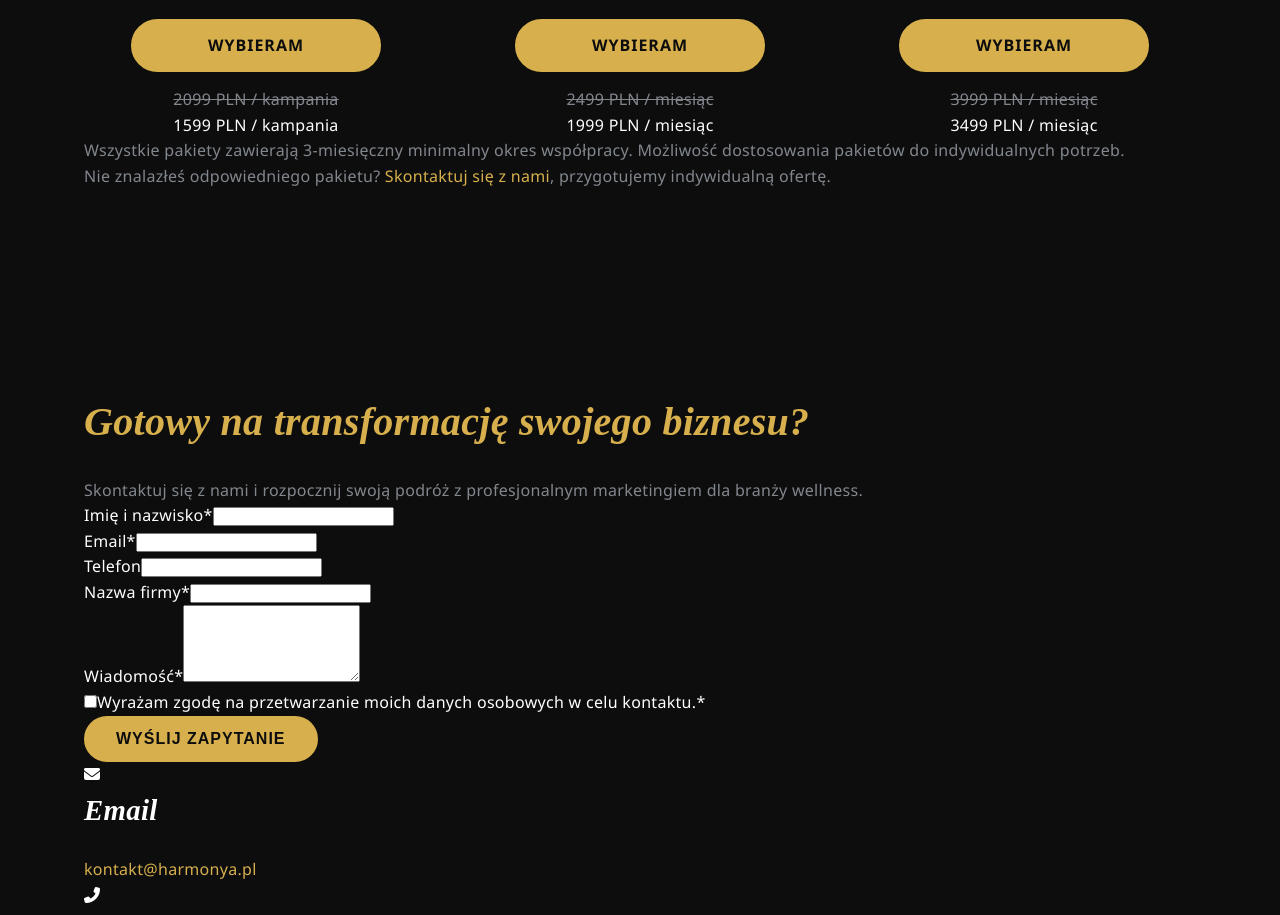
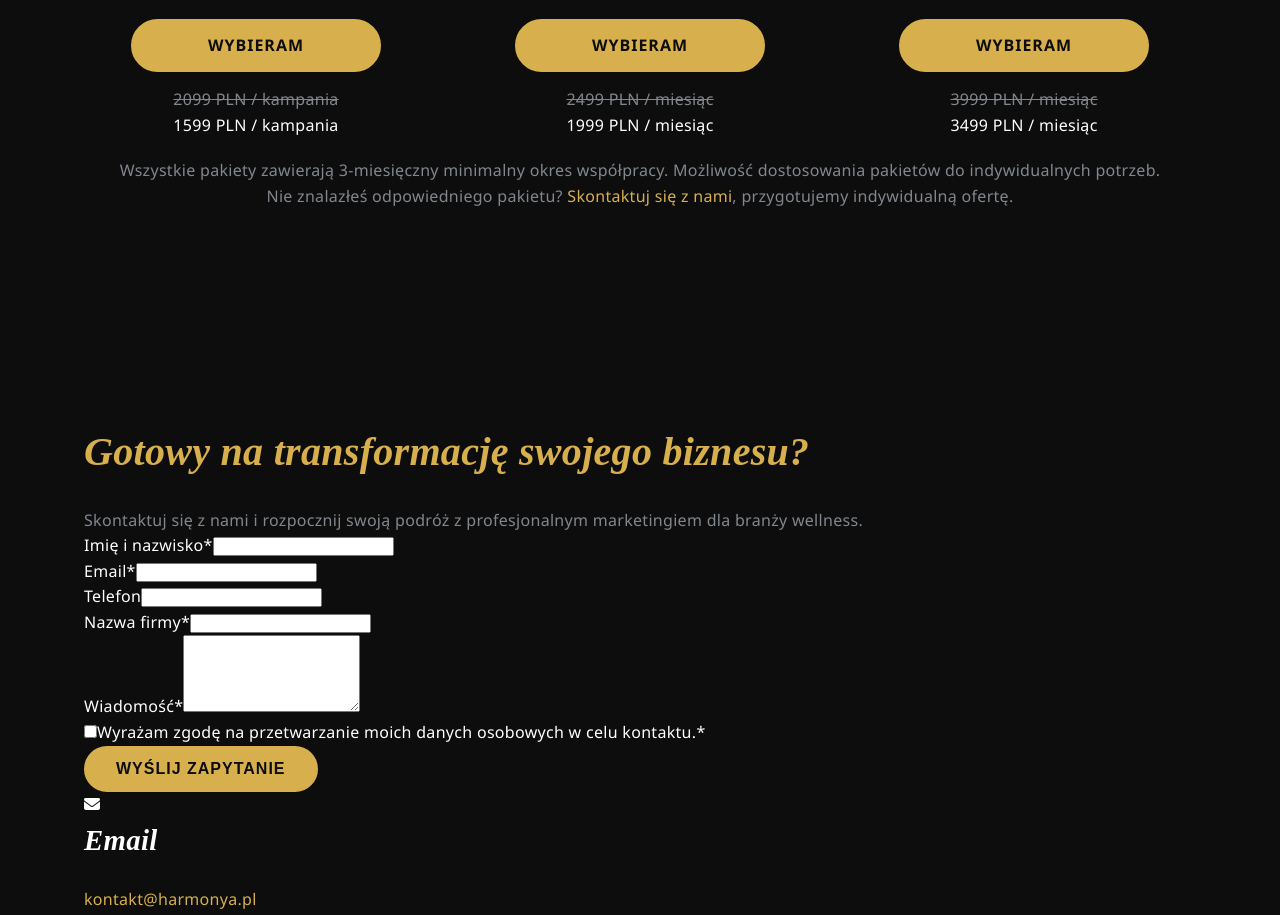
Before and after one commit to przwojwwp/Harmonya, a React (Vite) app: page / in a window 1280 px wide. Shown: the part 6520-7435 px from the top of the page. Built offline with nearby package versions, Linux system fonts and the light colour scheme; a web font is replaced by a local one.

Commit message:
style: adjust additional information at section bottom

```diff
--- a/src/components/Pricing/ServicePackages.module.scss
+++ b/src/components/Pricing/ServicePackages.module.scss
@@ -79,3 +79,11 @@ li {
   text-decoration: line-through;
   color: $color-text-muted;
 }
+
+.info {
+  display: flex;
+  flex-direction: column;
+  align-items: center;
+  margin: 10px;
+  margin-top: 20px;
+}
--- a/src/components/Pricing/ServicePackages.tsx
+++ b/src/components/Pricing/ServicePackages.tsx
@@ -20,7 +20,7 @@ export const ServicePackages = () => {
               key={`${servicePackage.id}+${index}`}
               className={styles.card}
               data-aos="fade-up"
-              data-aos-delay="100"
+              data-aos-delay={100 + (index % 3) * 100}
             >
               <div className={styles.header}>
                 <div className={styles.icon}>
@@ -69,11 +69,7 @@ export const ServicePackages = () => {
           ))}
         </div>
 
-        <div
-          className="service-packages-info"
-          data-aos="fade-up"
-          data-aos-delay="400"
-        >
+        <div className={styles.info} data-aos="fade-up" data-aos-delay="400">
           <p>
             Wszystkie pakiety zawierają 3-miesięczny minimalny okres współpracy.
             Możliwość dostosowania pakietów do indywidualnych potrzeb.
```
